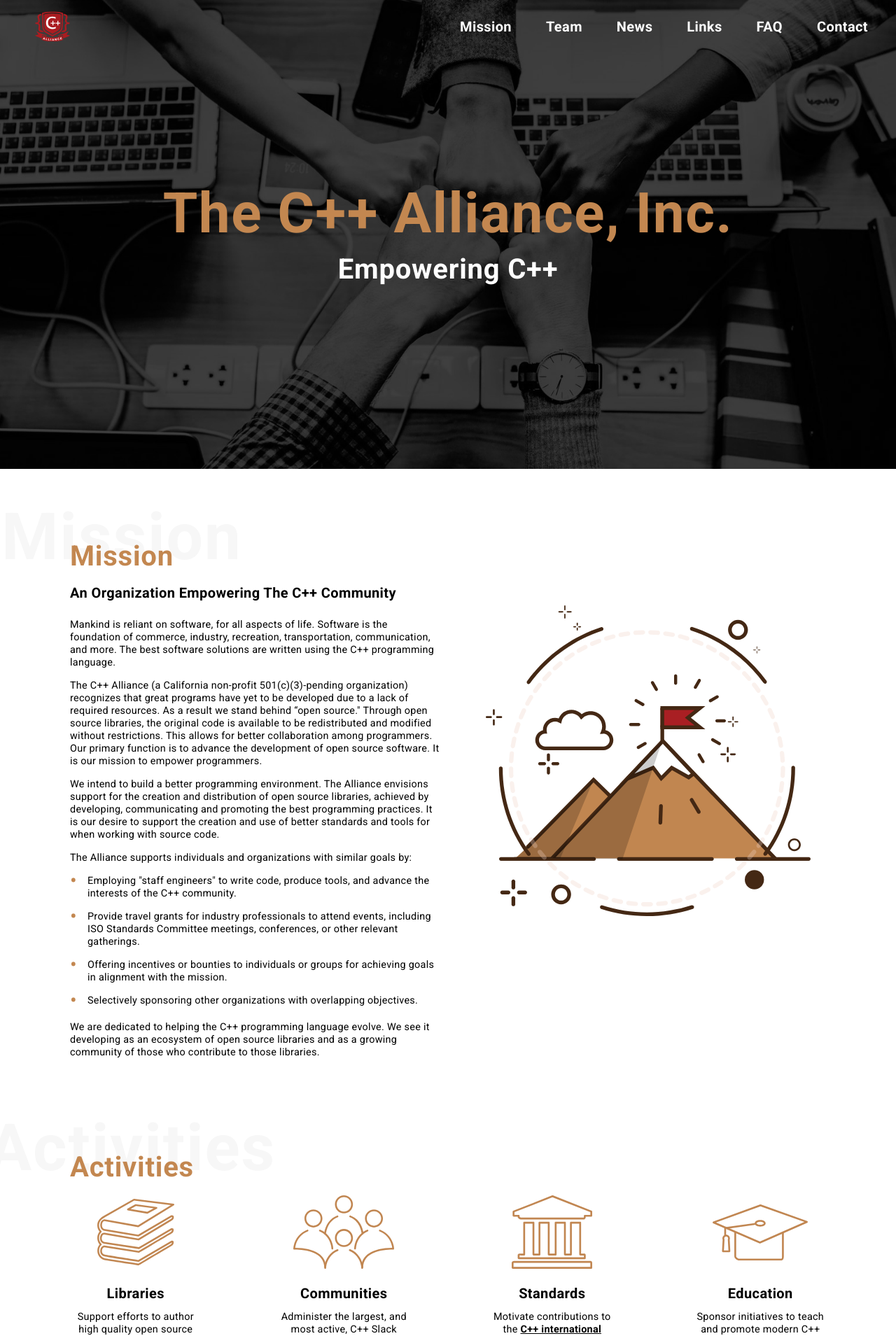
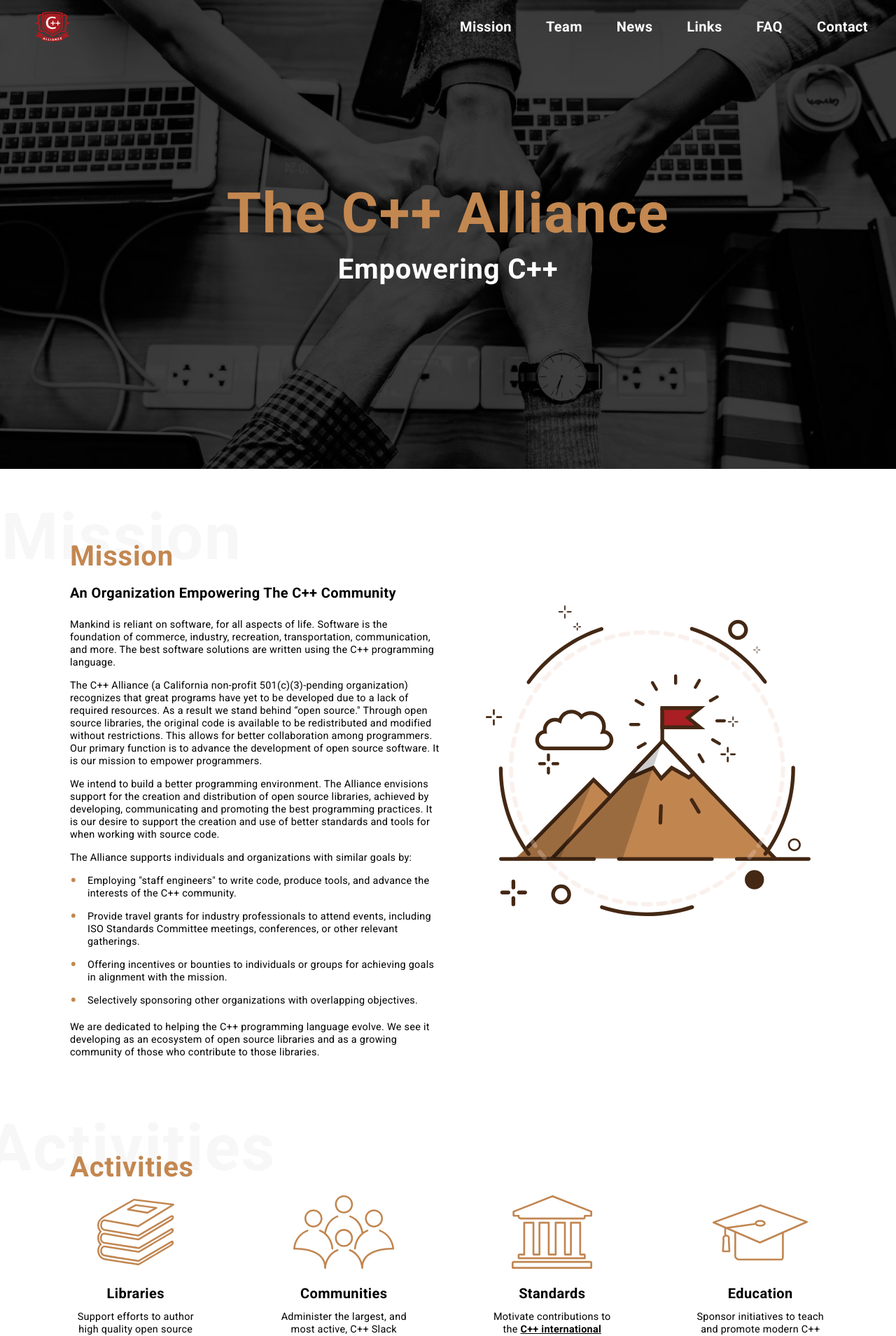
Before and after one commit to AlchemyInteractive/cpp-alliance, a Jekyll site: the page built from index.html, in a window 1280 px wide. Shown: the top 1909 px of the page at 70% size. Built offline with Jekyll 4.4.1, drawn with Linux system fonts in a browser that asks for light colours.

Commit message:
ensures header always says same thing between mobile and desktop. rem… (#19)
* ensures header always says same thing between mobile and desktop. removes unused code

* fixes hero and contact background images for mobile

```diff
--- a/_includes/contact.html
+++ b/_includes/contact.html
@@ -1,5 +1,5 @@
 <!-- Connect with us section-->
-<section class="section contact" id="contact" style="background: url('{{ site.baseurl }}/images/contact-bg.png')">
+<section class="section contact" id="contact">
   <div class='section-title'>
     <h2 class='header text-xl'>Connect</h2>
     <h2 class='header-shadow'>Connect</h2>
--- a/_includes/top-title.html
+++ b/_includes/top-title.html
@@ -1,7 +1,6 @@
-<section class='hero' style='background-image: url({{ site.baseurl }}{{include.backgroundImage}})'>
+<section class='hero'>
   <div class='titles'>
-    <h1 class='text-xxl main-header mobile-only'>{{ include.mobileHeader }}</h1>
-    <h1 class='text-xxl main-header desktop-only'>{{ include.header }}</h1>
+    <h1 class='text-xxl main-header'>{{ include.header }}</h1>
     <h2 class='text-xl sub-header'>{{ include.subheader }}</h2>
   </div>
 </section>
--- a/_sass/modules/footer.scss
+++ b/_sass/modules/footer.scss
@@ -41,9 +41,12 @@
 .section.contact {
   padding: 55px $spacing--l 50px;
   text-align: center;
-  background: url('/images/contact-bg.png') no-repeat center/cover;
+  background: url('/cpp-alliance/images/contact-bg-mobile.png') no-repeat center/cover;
+  /* background: url('images/contact-bg-mobile.png') no-repeat center/cover; */ /* will need to update for prod */
 
   @include breakpoint($desktop-small) {
+    background: url('/cpp-alliance/images/contact-bg.png') no-repeat center/cover;
+    /*background: url('/images/contact-bg.png') no-repeat center/cover;*/ /* will need to update for prod */
     padding: 115px 100px 65px;
   }
 
--- a/_sass/modules/hero.scss
+++ b/_sass/modules/hero.scss
@@ -1,11 +1,14 @@
 .hero {
   height: calc(100vh);
   width: 100vw;
-  background: url('/images/homepage-hero-bg.png') no-repeat center/cover;
+  background: url('/cpp-alliance/images/hero-bg-mobile.png') no-repeat center/cover;
+  /*background: url('/images/hero-bg-mobile.png') no-repeat center/cover;*/ /* will need to update for prod */
   position: relative;
 
   @include breakpoint($desktop-small) {
     height: 670px;
+    background: url('/cpp-alliance/images/hero-bg.png') no-repeat center/cover;
+    /*background: url('/images/hero-bg.png') no-repeat center/cover;*/ /* will need to update for prod */
   }
 
   @include breakpoint($desktop-large) {
--- a/index.html
+++ b/index.html
@@ -4,7 +4,7 @@
 nav-class: transparent
 ---
 
-{% include top-title.html header="The C++ Alliance, Inc." mobileHeader="The C++ Alliance" subheader='Empowering C++' backgroundImage='/images/homepage-hero-bg.png' %}
+{% include top-title.html header="The C++ Alliance" subheader='Empowering C++' %}
 
 <div class='content'>
   <!-- Mission section-->
--- a/slack/index.html
+++ b/slack/index.html
@@ -2,7 +2,7 @@
 layout: default
 title: C++ Language Slack Workspace
 ---
-{% include top-title.html header="Community" mobileHeader="Community" subheader="" backgroundImage='/images/homepage-hero-bg.png' %}
+{% include top-title.html header="Community" subheader="" %}
 
 <div class='content slack'>
 
```
Also changed, not shown: images/contact-bg-mobile.png (added), images/hero-bg-mobile.png (added), images/hero-bg.png (renamed from images/homepage-hero-bg.png).
